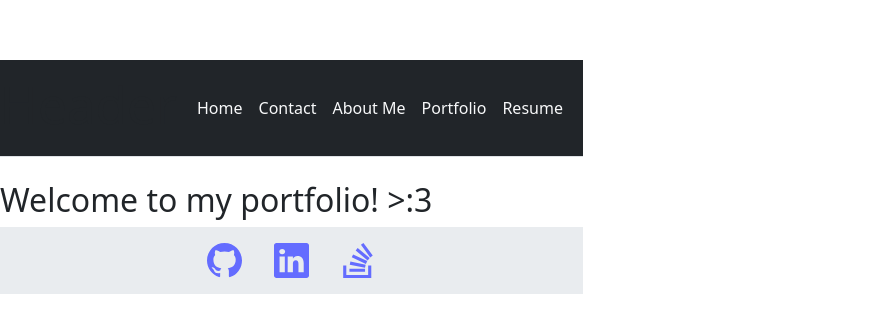
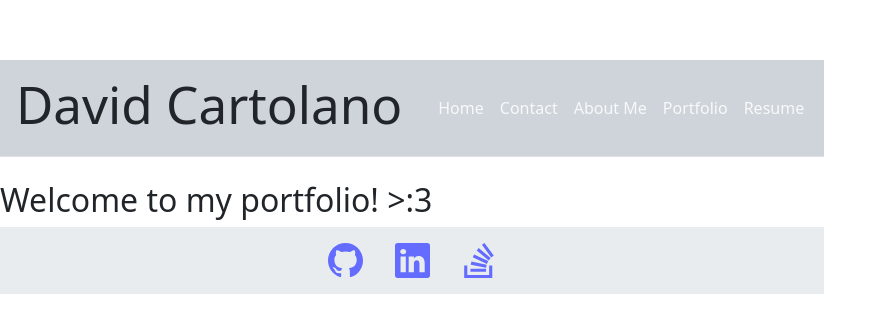
Before and after one commit to rogermle/david-react-portfolio, a React (Vite) app: page / in a window 1280 px wide. Shown: the part 223-556 px from the top of the page, without its empty margins (0-887 px from the left). Built offline with nearby package versions, Linux system fonts and the light colour scheme.

Commit message:
renamed, added margin and spacing

```diff
--- a/src/components/Header.jsx
+++ b/src/components/Header.jsx
@@ -2,8 +2,8 @@ import Navigation from "./Navigation";
 
 function Header() {
     return (
-        <header class="d-flex flex-wrap justify-content-between py-3 mb-4 border-bottom bg-dark">
-            <h1>Header</h1>
+        <header className="d-flex flex-wrap  justify-content-between py-3 mb-4 border-bottom bg-dark-subtle">
+            <h1 className="mx-3 flex-grow-1">David Cartolano</h1>
             <Navigation />
         </header>
     );
```
